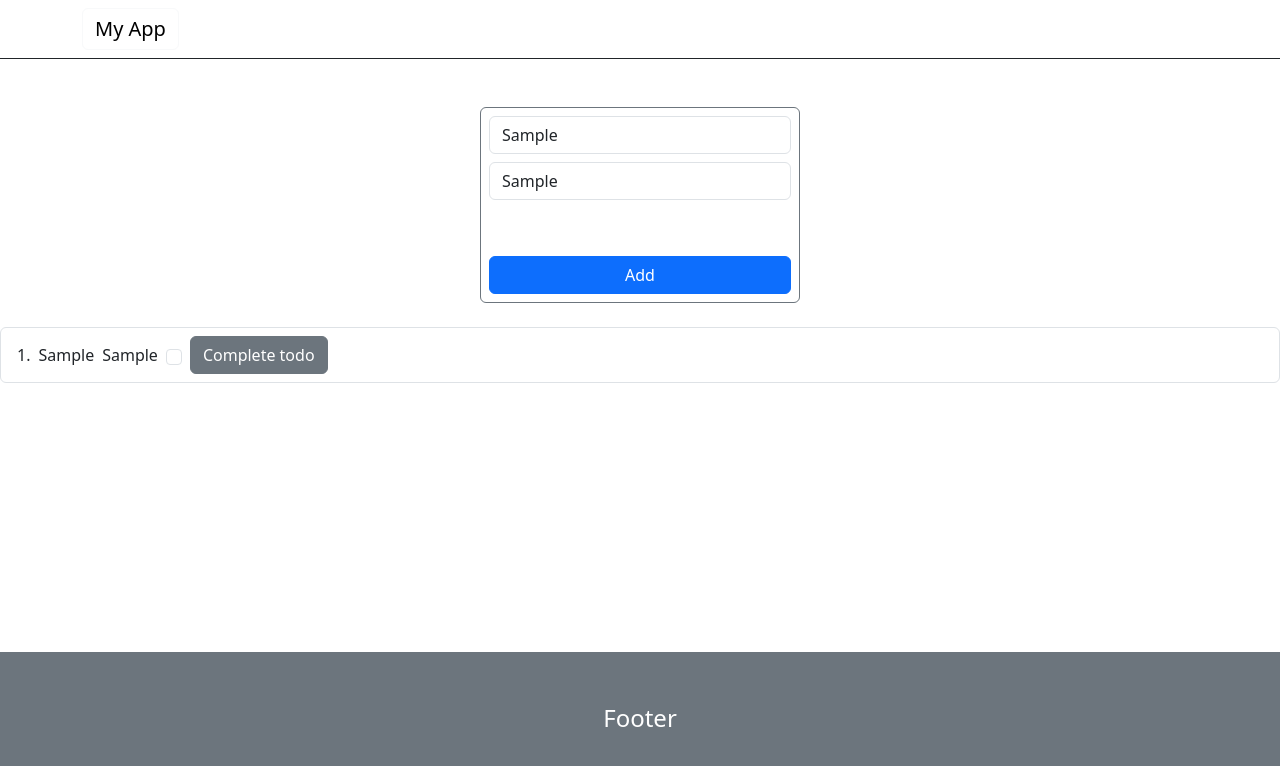
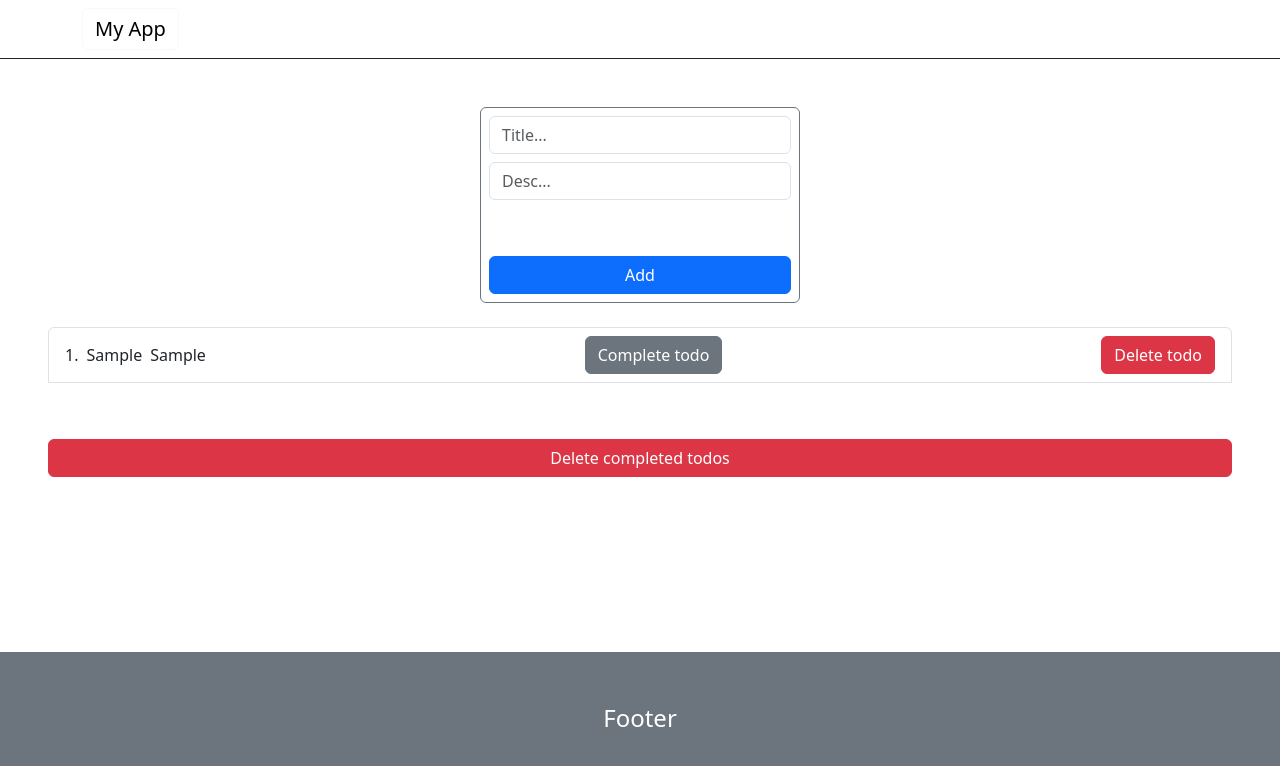
Before and after one commit to piotr-konczyk/angular-first-project, an Angular app: page / in a window 1280 px wide. Both pictures are taken after typing "Sample", "Sample" into the empty fields and a click on the button "Add". Shown: the top 766 px of the page. Built offline with nearby package versions, Linux system fonts and the light colour scheme.

Commit message:
chore: added removing completed todos

```diff
--- a/src/app/todo-list/todo-list.component.html
+++ b/src/app/todo-list/todo-list.component.html
@@ -1,26 +1,28 @@
 <div class="d-flex flex-column border border-secondary gap-2 p-2 rounded w-25 mx-auto mt-5">
-  <input #title class="form-control" placeholder="Title..." (focus)="closeAlert()" />
-  <input #description class="form-control" placeholder="Desc..." (focus)="closeAlert()" />
-  <button (click)="addTodo(title.value, description.value)" class="btn btn-primary mt-5">Add</button>
+  <input [(ngModel)]="title" class="form-control" placeholder="Title..." (focus)="closeAlert()" />
+  <input [(ngModel)]="description" class="form-control" placeholder="Desc..." (focus)="closeAlert()" />
+  <button (click)="addTodo()" class="btn btn-primary mt-5">Add</button>
 </div>
 
-<div class="alert alert-danger fade show" role="alert" *ngIf="errorMessage">
+<div class="alert alert-danger fade show p-5" role="alert" *ngIf="errorMessage">
   <strong>Oh snap!</strong>
   <p class="alert-heading">{{ errorMessage }}</p>
   <button type="button" class="btn-close" data-bs-dismiss="alert" aria-label="Close" (click)="closeAlert()"></button>
 </div>
 
 <div class="mt-4 mx-auto text-center">
-  <ul class="list-group" *ngIf="todos.length > 0; else noTodos;">
+  <ul class="list-group d-flex flex-column gap-2" *ngIf="todos.length > 0; else noTodos;">
     <ng-container *ngFor="let todo of todos; index as i">
-        <li class="list-group-item d-flex gap-2 align-items-center" *ngIf="!todo.isCompleted">
-          <span>{{ i + 1}}.</span>
-          <span>{{ todo.title }}</span>
-          <span>{{ todo.description }}</span>
-          <input type="checkbox" [checked]="todo.isCompleted" class="form-check-input" />
-          <button class="btn btn-secondary" (change)="completeTodo(todo)">Complete todo</button>
+        <li class="list-group-item d-flex gap-2 align-items-center mx-5">
+          <span [ngStyle]="{ 'text-decoration': todo.isCompleted ? 'line-through' : 'none' }">{{ i + 1}}.</span>
+          <span [ngStyle]="{ 'text-decoration': todo.isCompleted ? 'line-through' : 'none' }">{{ todo.title }}</span>
+          <span [ngStyle]="{ 'text-decoration': todo.isCompleted ? 'line-through' : 'none' }">{{ todo.description }}</span>
+          <button class="btn btn-secondary text-decoration-none mx-auto" (click)="completeTodo(todo)">Complete todo</button>
+          <button class="btn btn-danger text-decoration-none" (click)="deleteTodo(todo)">Delete todo</button>
         </li>
     </ng-container>
+
+    <button class="btn btn-danger m-5" (click)="deleteCompletedTodos()">Delete completed todos</button>
   </ul>
 
   <ng-template #noTodos>
--- a/src/app/todo-list/todo-list.component.ts
+++ b/src/app/todo-list/todo-list.component.ts
@@ -1,13 +1,16 @@
 import { Component } from '@angular/core';
 import { Todo } from '../../types/todo';
-import {NgForOf, NgIf} from '@angular/common';
+import {NgForOf, NgIf, NgStyle} from '@angular/common';
+import {FormsModule} from '@angular/forms';
 
 @Component({
   selector: 'app-todo-list',
   standalone: true,
   imports: [
     NgForOf,
-    NgIf
+    NgIf,
+    NgStyle,
+    FormsModule
   ],
   templateUrl: './todo-list.component.html',
   styleUrl: './todo-list.component.css'
@@ -21,15 +24,15 @@ export class TodoListComponent {
 
   todos: Todo[] = []
 
-  addTodo(title: string, description: string) {
-    if(!title.length || !description.length) {
+  addTodo() {
+    if(!this.title.length || !this.description.length) {
       this.errorMessage = "Please fill in all fields"
       return
     }
 
     this.todos.push({
-      title: title,
-      description: description,
+      title: this.title,
+      description: this.description,
       isCompleted: false
     })
 
@@ -42,6 +45,14 @@ export class TodoListComponent {
     todo.isCompleted = !todo.isCompleted;
   }
 
+  deleteTodo(todo: Todo) {
+    this.todos = this.todos.filter(t => t !== todo)
+  }
+
+  deleteCompletedTodos() {
+    this.todos = this.todos.filter(t => !t.isCompleted)
+  }
+
   closeAlert() {
     this.errorMessage = ""
   }
```
